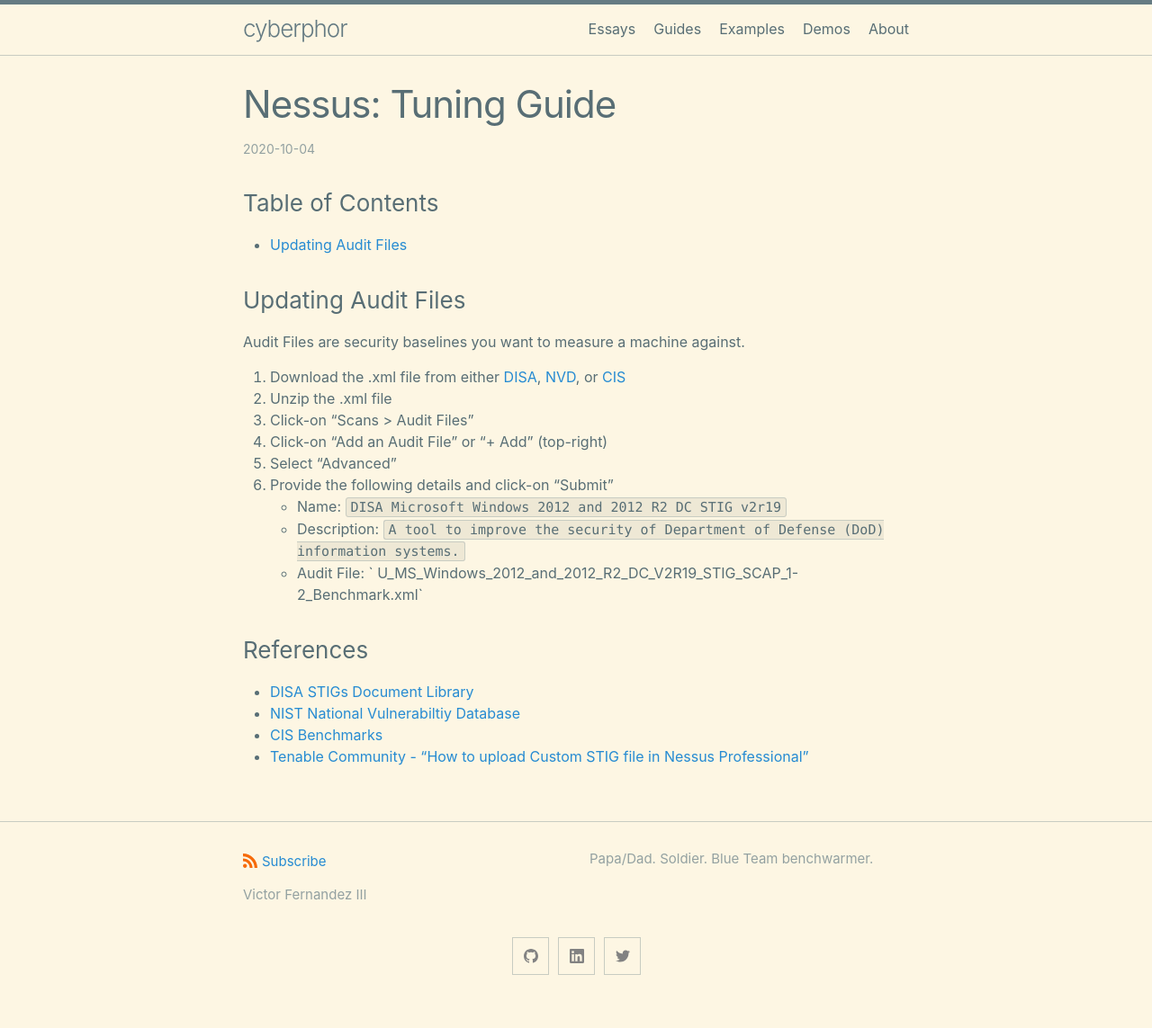
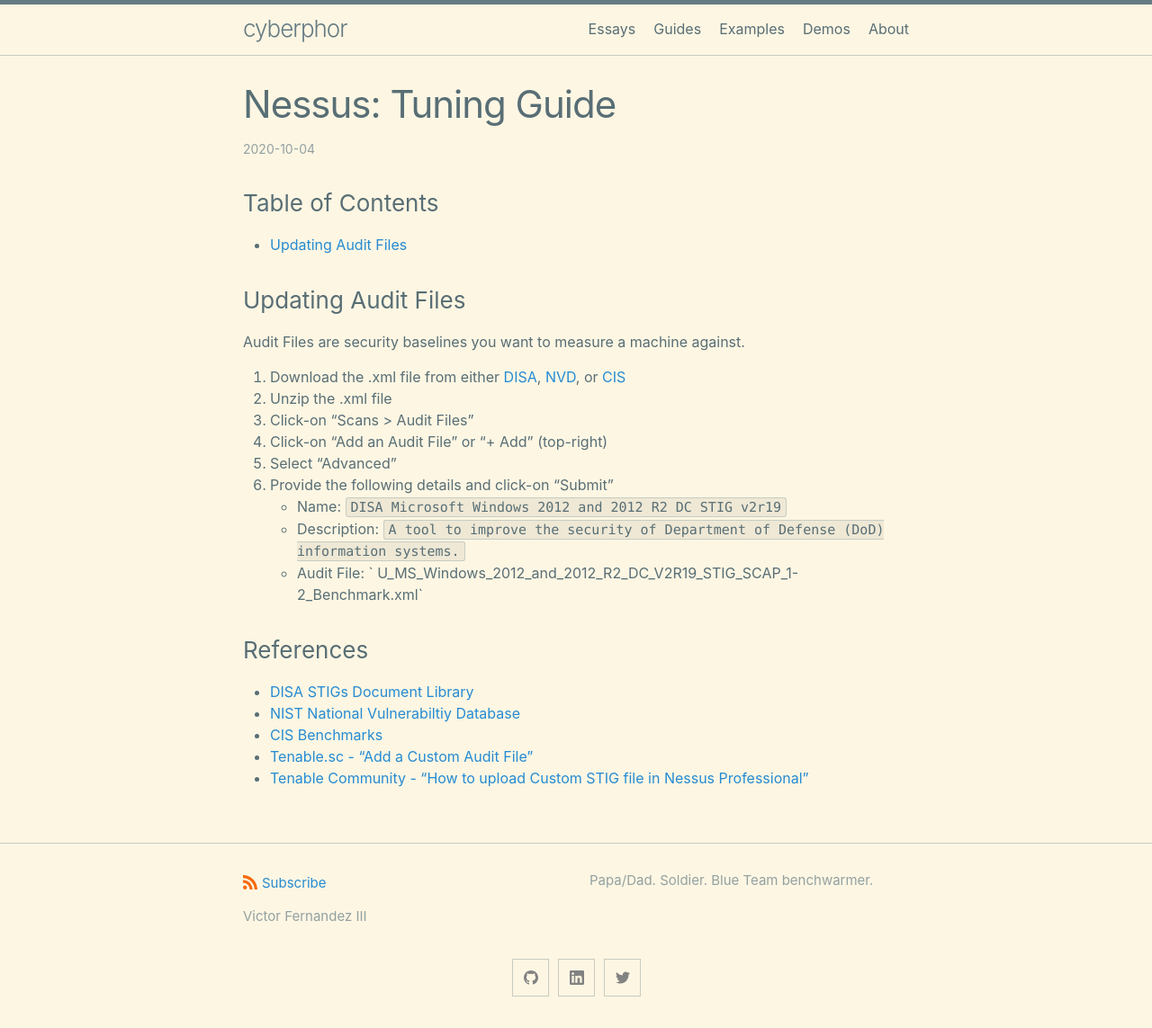
Before and after one commit to cyberphor/blog, a Jekyll site: the page built from _posts/guides/2020-10-04-nessus-tuning-guide.md, in a window 1280 px wide. Shown: the whole page at 90% size. Built offline with Jekyll 4.4.1, drawn with Linux system fonts in a browser that asks for light colours; before the commit the page ends 1119 px from its top, so only the background shows below that.

Commit message:
Update 2020-10-04-nessus-tuning-guide.md

```diff
--- a/_posts/guides/2020-10-04-nessus-tuning-guide.md
+++ b/_posts/guides/2020-10-04-nessus-tuning-guide.md
@@ -25,4 +25,5 @@ Audit Files are security baselines you want to measure a machine against.
 * [DISA STIGs Document Library](https://public.cyber.mil/stigs/)
 * [NIST National Vulnerabiltiy Database](https://nvd.nist.gov/ncp/repository)
 * [CIS Benchmarks](https://www.cisecurity.org/cis-benchmarks/)
+* [Tenable.sc - "Add a Custom Audit File"](https://docs.tenable.com/tenablesc/Content/AddCustomAuditFile.htm)
 * [Tenable Community - "How to upload Custom STIG file in Nessus Professional"](https://community.tenable.com/s/feed/0D53a00006WYfAwCAL)
```
